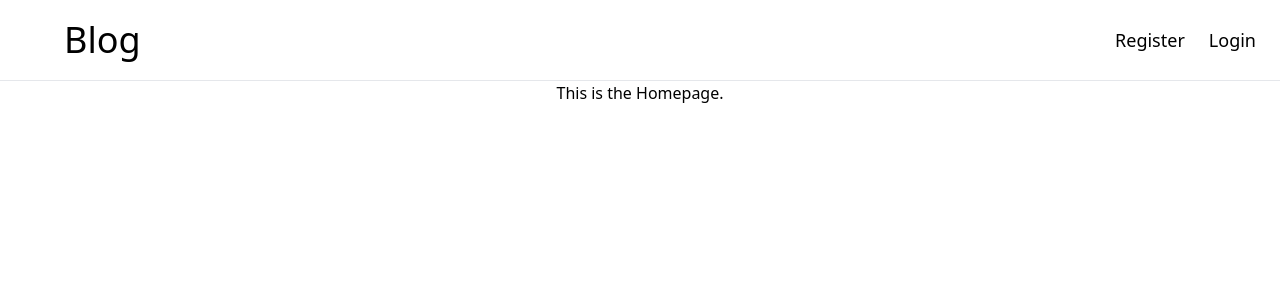
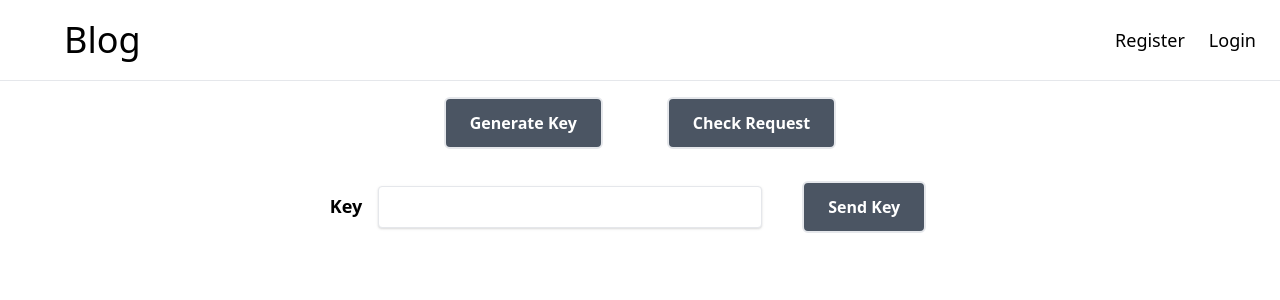
Before and after one commit to mithil25/RBAC, a React (Create React App) app in the folder front/: page / in a window 1280 px wide. Shown: the top 300 px of the page. Built offline with nearby package versions, Linux system fonts and the light colour scheme.

Commit message:
added buttons to home

```diff
--- a/front/src/components/Home.jsx
+++ b/front/src/components/Home.jsx
@@ -2,7 +2,25 @@ import React from "react";
 
 function Home() {
   return (
-    <div className="flex w-full justify-center">This is the Homepage.</div>
+    <>
+      <div className="flex flex-col justify-center w-full">
+        <div className="flex justify-center w-full">
+          <button className="bg-gray-600 text-white font-semibold px-6 py-3 mt-4 border-2 rounded-md mx-8">
+            Generate Key
+          </button>
+          <button className="bg-gray-600 text-white font-semibold px-6 py-3 mt-4 border-2 rounded-md mx-8">
+            Check Request
+          </button>
+        </div>
+        <div className="my-4 px-4 text-center">
+          <label className="font-semibold text-lg mx-2">Key</label>
+          <input className="shadow border rounded w-96 py-2 px-3 inline-flex mt-2 mx-2" />
+          <button className="bg-gray-600 text-white font-semibold px-6 py-3 mt-4 border-2 rounded-md mx-8">
+            Send Key
+          </button>
+        </div>
+      </div>
+    </>
   );
 }
 
```
